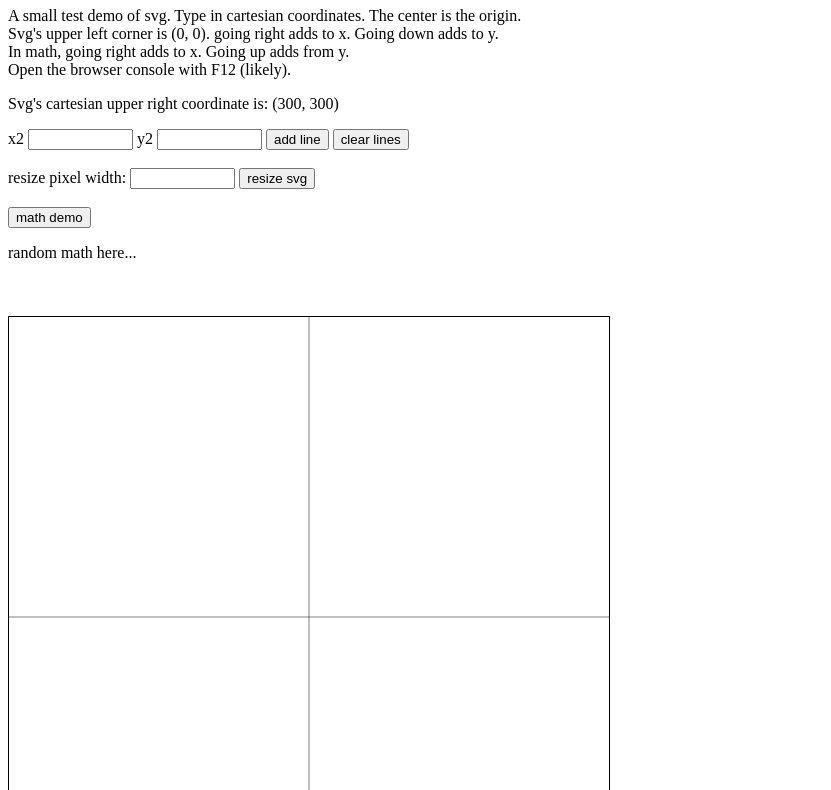
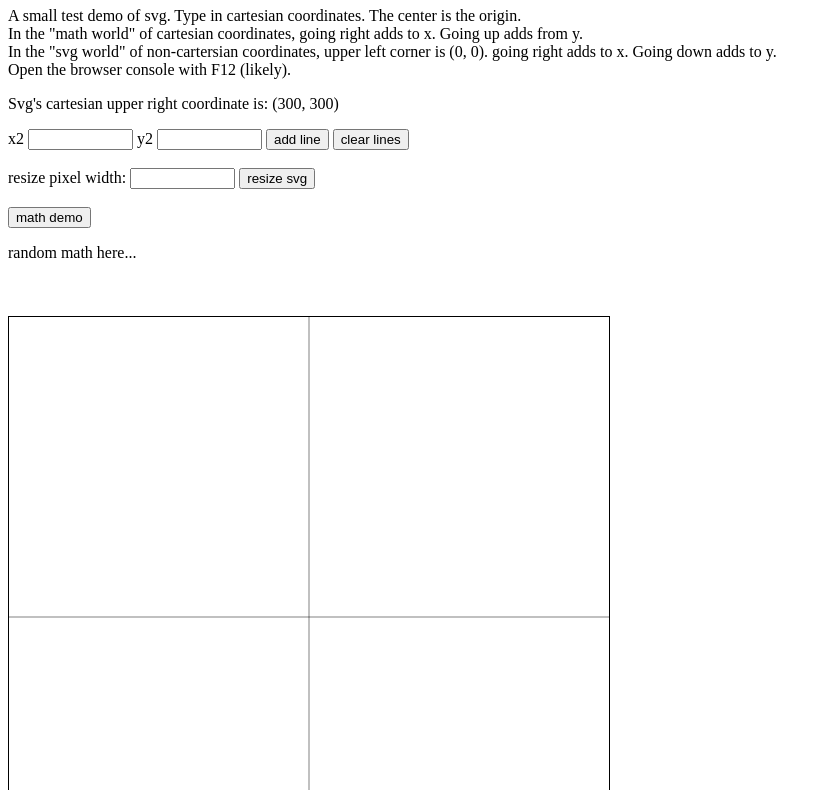
Before and after one commit to LK00100100/svg-lines, a website: page index.html in a window 1280 px wide. Shown: the part 73-863 px from the top of the page, without its empty margins (0-831 px from the left). Drawn offline with nearby package versions, Linux system fonts and the light colour scheme.

Commit message:
Update index.html

```diff
--- a/index.html
+++ b/index.html
@@ -36,9 +36,9 @@
     <p>
         A small test demo of svg. Type in cartesian coordinates. The center is the origin.
         <br>
-        Svg's upper left corner is (0, 0). going right adds to x. Going down adds to y.
+        In the "math world" of cartesian coordinates, going right adds to x. Going up adds from y.
         <br>
-        In math, going right adds to x. Going up adds from y.
+        In the "svg world" of non-cartersian coordinates, upper left corner is (0, 0). going right adds to x. Going down adds to y.
         <br>
         Open the browser console with F12 (likely).
     <p id="svg-cartesian-text"></p>
```
